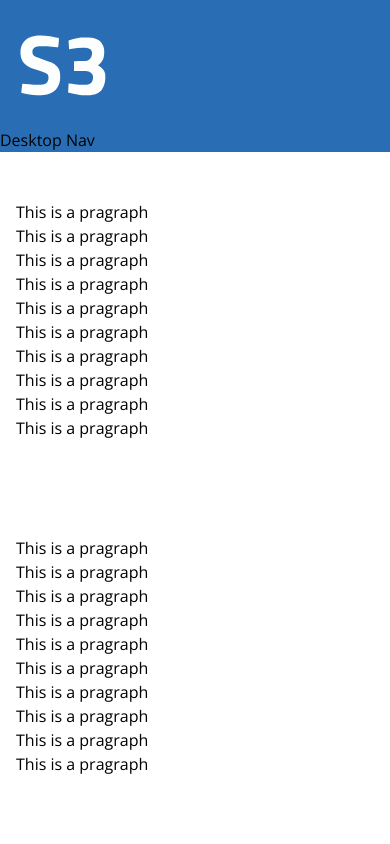
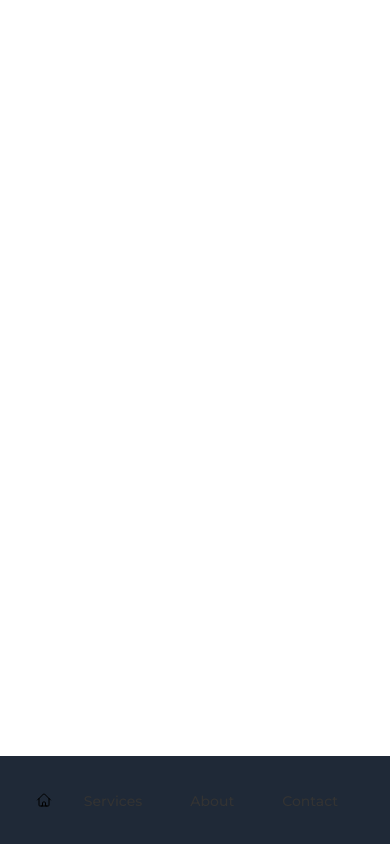
Before and after one commit to sedstan/sedkyssaid-v3, a Svelte app: page / in a window 390 px wide. Shown: the top 844 px of the page. Built offline with nearby package versions, Linux system fonts and the light colour scheme; a web font is replaced by a local one.

Commit message:
add mobile nav

```diff
--- a/src/App.svelte
+++ b/src/App.svelte
@@ -1,15 +1,10 @@
 <script lang="ts">
-  import DesktopHeader from "./lib/components/Headers/DesktopHeader.svelte";
-  import MobileHeader from "./lib/components/Headers/MobileHeader.svelte";
+ import Header from './lib/components/Header.svelte';
 </script>
 
+<Header />
 <main>
-  {#if window.innerWidth > 1024}
-    <MobileHeader />
-  {:else}
-    <DesktopHeader />
-  {/if}
-  <section class="section">
+  <!-- <section class="section">
     <p>This is a pragraph</p>
     <p>This is a pragraph</p>
     <p>This is a pragraph</p>
@@ -41,11 +36,10 @@
     <p>This is a pragraph</p>
     <p>This is a pragraph</p>
     <p>This is a pragraph</p>
-  </section>
-  <section class="section">
+  </section> -->
+  <!-- <section class="section">
     <footer>&copy; 2024</footer>
-  </section>
+  </section> -->
 </main>
 
-<style>
-</style>
+<style></style>
--- a/src/app.css
+++ b/src/app.css
@@ -133,3 +133,27 @@
     @apply mb-8 mt-6;
   }
 }
+
+/* Custom component styles */
+@layer components {
+  .mobile-nav {
+    @apply fixed bottom-0 w-full bg-gray-800 text-white flex justify-around py-3;
+  }
+
+  .nav-items {
+    @apply flex items-center gap-4;
+  }
+
+  .nav-link {
+    @apply text-sm font-medium hover:text-yellow-400 transition-colors;
+  }
+}
+
+/* Media query for larger screens */
+@layer utilities {
+  @media (min-width: 768px) {
+    .mobile-nav {
+      @apply hidden;
+    }
+  }
+}
--- /dev/null
+++ b/src/lib/components/Header.svelte
@@ -0,0 +1,13 @@
+<script>
+  import HomeIcon from "./HomeIcon.svelte";
+</script>
+<header>
+  <nav class="mobile-nav">
+    <ul class="nav-items">
+      <li><a href="#home" class="nav-link"><HomeIcon class="h-6 w-6" /></a></li>
+      <li><a href="#services" class="nav-link">Services</a></li>
+      <li><a href="#about" class="nav-link">About</a></li>
+      <li><a href="#contact" class="nav-link">Contact</a></li>
+    </ul>
+  </nav>
+</header>
--- a/src/lib/components/Headers/DesktopHeader.svelte
+++ /dev/null
@@ -1,8 +0,0 @@
-<script lang="ts">
-  import logo from "../../assets/S-3_logo.svg";
-</script>
-
-<header class="bg-primary">
-  <a href="/"><img src={logo} alt="A logo" class="max-w-32" /></a>
-  <nav id="desktop" class="">Desktop Nav</nav>
-</header>
--- a/src/lib/components/Headers/MobileHeader.svelte
+++ /dev/null
@@ -1,8 +0,0 @@
-<script lang="ts">
-  import logo from "../../assets/S-3_logo.svg";
-</script>
-
-<header class="bg-primary">
-  <a href="/"><img src={logo} alt="A logo" class="max-w-16" /></a>
-  <nav id="mobile" class="">Mobile Nav</nav>
-</header>
--- /dev/null
+++ b/src/lib/components/HomeIcon.svelte
@@ -0,0 +1,5 @@
+<script lang="ts">
+  import src from "../assets/home-icon.svg";
+</script>
+
+<img {src} alt="icon" />
--- a/src/output.css
+++ b/src/output.css
@@ -612,6 +612,29 @@ h4 {
 
 /* Links */
 
+.nav-link {
+  padding-left: 1rem;
+  padding-right: 1rem;
+  padding-top: 0.5rem;
+  padding-bottom: 0.5rem;
+  font-family: "Montserrat", sans-serif;
+  --tw-text-opacity: 1;
+  color: rgb(51 51 51 / var(--tw-text-opacity, 1));
+}
+
+.nav-link:hover {
+  --tw-text-opacity: 1;
+  color: rgb(41 110 180 / var(--tw-text-opacity, 1));
+}
+
+.nav-link:focus {
+  --tw-ring-offset-shadow: var(--tw-ring-inset) 0 0 0 var(--tw-ring-offset-width) var(--tw-ring-offset-color);
+  --tw-ring-shadow: var(--tw-ring-inset) 0 0 0 calc(2px + var(--tw-ring-offset-width)) var(--tw-ring-color);
+  box-shadow: var(--tw-ring-offset-shadow), var(--tw-ring-shadow), var(--tw-shadow, 0 0 #0000);
+  --tw-ring-opacity: 1;
+  --tw-ring-color: rgb(41 110 180 / var(--tw-ring-opacity, 1));
+}
+
 /* Footer */
 
 /* Cards */
@@ -622,69 +645,52 @@ h4 {
 
 /* Timeline Items */
 
-.sticky {
-  position: sticky;
+.mobile-nav {
+  position: fixed;
+  bottom: 0px;
+  display: flex;
+  width: 100%;
+  justify-content: space-around;
+  --tw-bg-opacity: 1;
+  background-color: rgb(31 41 55 / var(--tw-bg-opacity, 1));
+  padding-top: 0.75rem;
+  padding-bottom: 0.75rem;
+  --tw-text-opacity: 1;
+  color: rgb(255 255 255 / var(--tw-text-opacity, 1));
 }
 
-.bottom-0 {
-  bottom: 0px;
+.nav-items {
+  display: flex;
+  align-items: center;
+  gap: 1rem;
 }
 
-.top-0 {
-  top: 0px;
+.nav-link {
+  font-size: 0.875rem;
+  line-height: 1.25rem;
+  font-weight: 500;
+  transition-property: color, background-color, border-color, text-decoration-color, fill, stroke;
+  transition-timing-function: cubic-bezier(0.4, 0, 0.2, 1);
+  transition-duration: 150ms;
 }
 
-.z-10 {
-  z-index: 10;
+.nav-link:hover {
+  --tw-text-opacity: 1;
+  color: rgb(250 204 21 / var(--tw-text-opacity, 1));
 }
 
-.z-0 {
-  z-index: 0;
+.h-6 {
+  height: 1.5rem;
 }
 
-.block {
-  display: block;
+.w-6 {
+  width: 1.5rem;
 }
 
-.flex {
-  display: flex;
-}
-
-.hidden {
-  display: none;
-}
-
-.w-full {
-  width: 100%;
-}
-
-.max-w-16 {
-  max-width: 4rem;
-}
-
-.max-w-32 {
-  max-width: 8rem;
-}
-
-.flex-row {
-  flex-direction: row;
-}
-
-.items-center {
-  align-items: center;
-}
-
-.justify-center {
-  justify-content: center;
-}
-
-.bg-primary {
-  --tw-bg-opacity: 1;
-  background-color: rgb(41 110 180 / var(--tw-bg-opacity, 1));
-}
-
-.align-middle {
-  vertical-align: middle;
+@media (min-width: 768px) {
+  .mobile-nav {
+    display: none;
+  }
 }
 
 /* The base layer has global styles */
@@ -693,52 +699,6 @@ h4 {
 
 /* Utilities layer for project-specific utilities */
 
-@media (min-width: 640px) {
-  .sm\:sticky {
-    position: sticky;
-  }
+/* Custom component styles */
 
-  .sm\:bottom-0 {
-    bottom: 0px;
-  }
-
-  .sm\:justify-center {
-    justify-content: center;
-  }
-}
-
-@media (min-width: 768px) {
-  .md\:sticky {
-    position: sticky;
-  }
-
-  .md\:bottom-0 {
-    bottom: 0px;
-  }
-
-  .md\:hidden {
-    display: none;
-  }
-}
-
-@media (min-width: 1024px) {
-  .lg\:z-0 {
-    z-index: 0;
-  }
-
-  .lg\:block {
-    display: block;
-  }
-
-  .lg\:hidden {
-    display: none;
-  }
-
-  .lg\:max-w-32 {
-    max-width: 8rem;
-  }
-
-  .lg\:justify-normal {
-    justify-content: normal;
-  }
-}
+/* Media query for larger screens */
```
Also changed, not shown: src/lib/assets/home-icon.svg (added).
